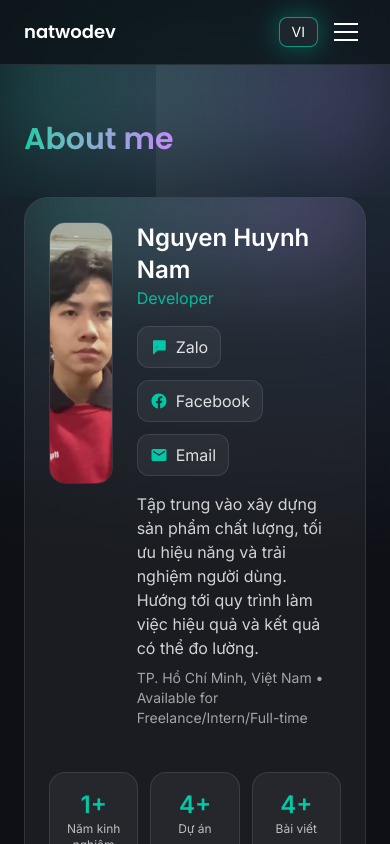
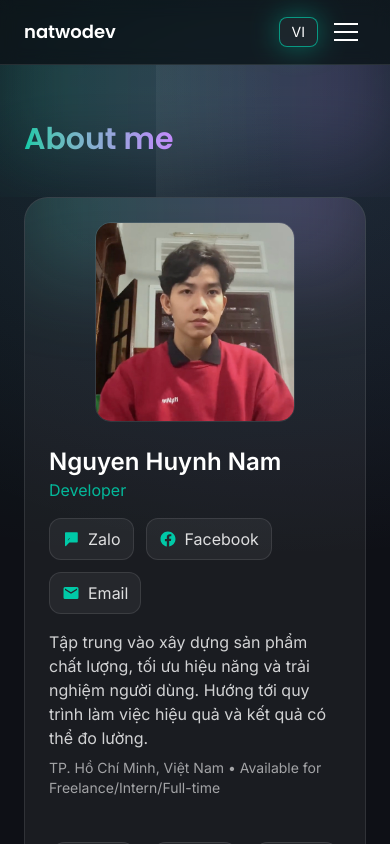
Before and after one commit to natwodev/code-journey-blog, a React (Vite) app: page /about in a window 390 px wide. Built offline with nearby package versions, Linux system fonts and the light colour scheme; no server answers.

Commit message:
update20

```diff
--- a/src/pages/About.tsx
+++ b/src/pages/About.tsx
@@ -41,9 +41,9 @@ export default function About() {
       <section className="max-w-6xl mx-auto px-6">
         <motion.div initial={{ opacity: 0, y: 14 }} whileInView={{ opacity: 1, y: 0 }} viewport={{ once: true }} transition={{ duration: 0.6 }} className="relative overflow-hidden rounded-3xl border border-white/10 bg-white/5">
           <div className="absolute inset-x-0 -top-20 h-40 blur-2xl bg-gradient-to-r from-brand-cyan/20 to-brand-purple/20" />
-          <div className="relative p-6 md:p-8 grid grid-cols-[auto,1fr] grid-rows-[auto,1fr] gap-6 items-start">
+          <div className="relative p-6 md:p-8 grid grid-cols-1 md:grid-cols-[auto,1fr] md:grid-rows-[auto,1fr] gap-6 items-start">
             {/* Row 1, Col 1: Avatar */}
-            <img src={avatarImg} alt="Avatar" className="w-[262px] h-[262px] md:w-[307px] md:h-[307px] rounded-2xl object-cover border border-white/10" />
+            <img src={avatarImg} alt="Avatar" className="mx-auto w-[200px] h-[200px] md:w-[307px] md:h-[307px] rounded-2xl object-cover border border-white/10" />
 
             {/* Row 1, Col 2: Name + Role */}
             <div>
@@ -82,7 +82,7 @@ export default function About() {
             </div>
 
             {/* Row 2 (spans both columns): Rest of info */}
-            <div className="col-span-2">
+            <div className="md:col-span-2">
               <div className="mt-5 grid grid-cols-3 gap-3 max-w-md mx-auto justify-items-center items-stretch">
                 {highlights.map(h => {
                   const card = (
```
